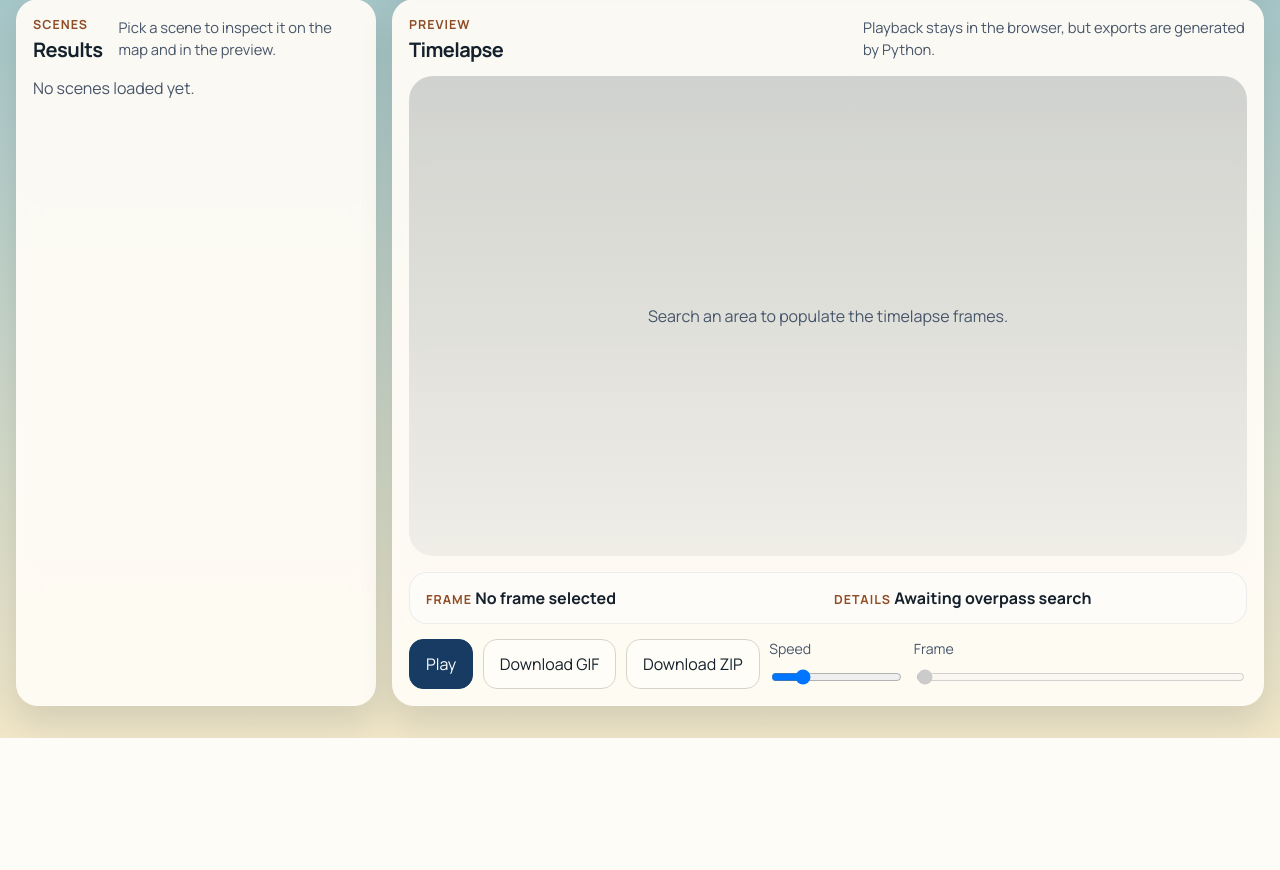
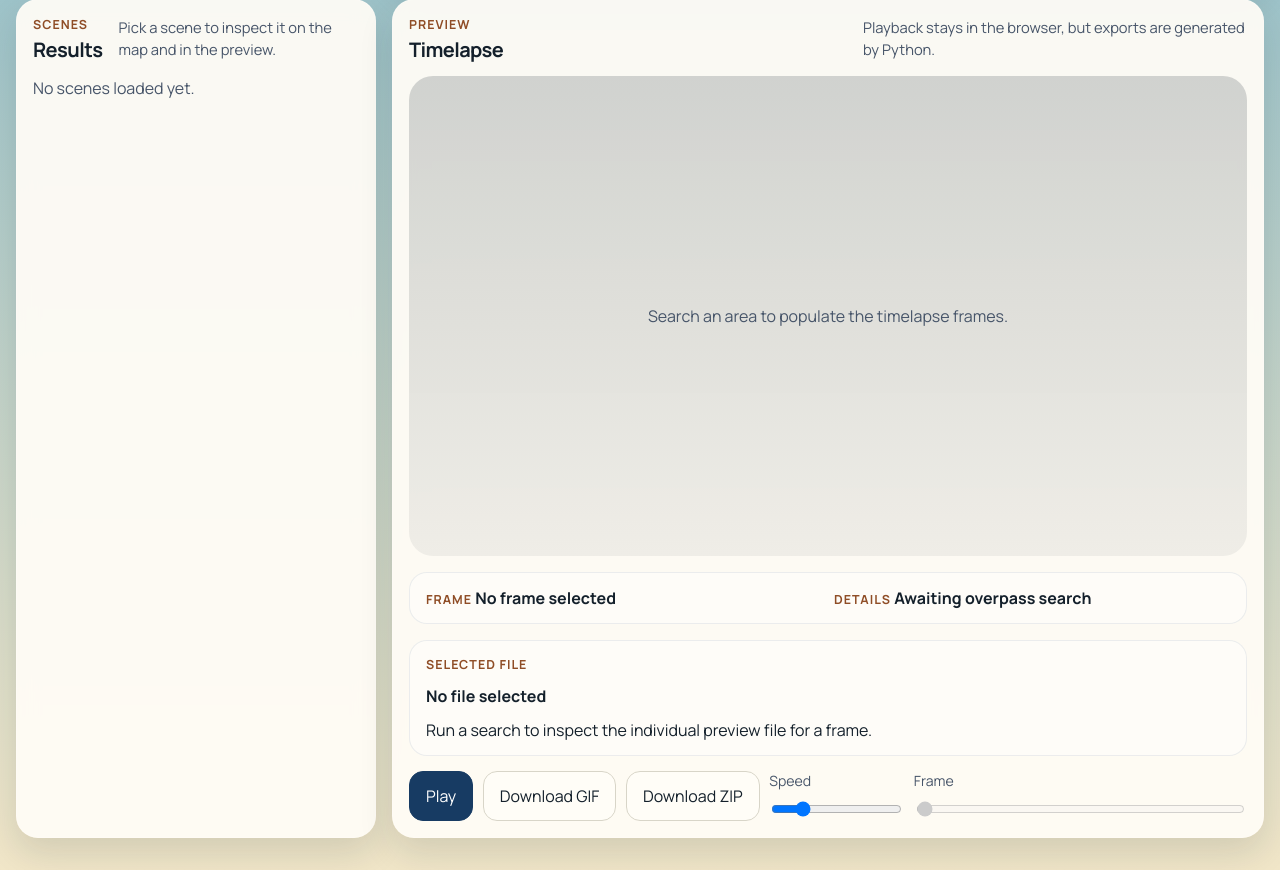
Before and after one commit to yongxingloo/satellite_view_py_html, a Flask app: page / in a window 1280 px wide. Shown: the part 1505-2375 px from the top of the page. Before the commit the page ends 2243 px from the top, so only its background shows below. Run offline with Flask 3, Linux system fonts and the light colour scheme; some libraries are stand-ins or nearby versions.

Commit message:
Improve scene previews and restore date-based timeline playback

```diff
--- a/static/app.js
+++ b/static/app.js
@@ -28,6 +28,8 @@ const playerImage = document.querySelector("#playerImage");
 const playerPlaceholder = document.querySelector("#playerPlaceholder");
 const playerTitle = document.querySelector("#playerTitle");
 const playerSubtitle = document.querySelector("#playerSubtitle");
+const fileNameText = document.querySelector("#fileNameText");
+const fileUrlText = document.querySelector("#fileUrlText");
 const downloadLink = document.querySelector("#downloadLink");
 
 const map = L.map("map", { zoomControl: true }).setView(config.default_center, config.default_zoom);
@@ -61,9 +63,12 @@ const state = {
   anchorLatLng: null,
   drawing: false,
   items: [],
+  resultCards: [],
+  timelineDots: [],
   selectedIndex: -1,
   playing: false,
-  playTimer: null
+  playTimer: null,
+  previewStatus: new Map()
 };
 
 function setStatus(message) {
@@ -186,6 +191,62 @@ function formatSceneDate(value) {
   return value.slice(0, 10);
 }
 
+function differenceInDays(start, end) {
+  return Math.max(0, Math.round((new Date(end) - new Date(start)) / 86400000));
+}
+
+function resolveScenePreviewUrl(scene) {
+  return scene?.frame_url || scene?.fallback_frame_url || "";
+}
+
+function getSceneFileName(scene) {
+  const previewUrl = resolveScenePreviewUrl(scene);
+  if (!previewUrl) {
+    return "No preview file";
+  }
+  return previewUrl.split("/").pop().split("?")[0] || "preview-file";
+}
+
+function markPreviewStatus(url, status) {
+  if (url) {
+    state.previewStatus.set(url, status);
+  }
+}
+
+function preloadPreviewUrl(url) {
+  if (!url) {
+    return Promise.reject(new Error("No preview URL available."));
+  }
+
+  const knownStatus = state.previewStatus.get(url);
+  if (knownStatus === "ready") {
+    return Promise.resolve(url);
+  }
+  if (knownStatus === "error") {
+    return Promise.reject(new Error("Preview file could not be loaded."));
+  }
+
+  return new Promise((resolve, reject) => {
+    const probe = new Image();
+    const timeoutId = window.setTimeout(() => {
+      markPreviewStatus(url, "error");
+      reject(new Error("Preview file timed out while loading."));
+    }, 8000);
+
+    probe.onload = () => {
+      window.clearTimeout(timeoutId);
+      markPreviewStatus(url, "ready");
+      resolve(url);
+    };
+    probe.onerror = () => {
+      window.clearTimeout(timeoutId);
+      markPreviewStatus(url, "error");
+      reject(new Error("Preview file could not be loaded."));
+    };
+    probe.src = url;
+  });
+}
+
 function renderStats(stats) {
   const cards = [
     { label: "Scenes", value: stats.scene_count ?? 0, note: "Frames in sequence" },
@@ -203,6 +264,7 @@ function renderStats(stats) {
 }
 
 function renderTimeline() {
+  state.timelineDots = [];
   timelineScale.innerHTML = "";
   timelineTrack.innerHTML = "";
 
@@ -211,30 +273,71 @@ function renderTimeline() {
     return;
   }
 
-  const first = state.items[0];
-  const last = state.items[state.items.length - 1];
-  timelineScale.innerHTML = `<span>${formatSceneDate(first.datetime)}</span><span>${formatSceneDate(last.datetime)}</span>`;
+  const datedScenes = state.items
+    .map((scene, index) => ({ scene, index }))
+    .filter((entry) => entry.scene.datetime)
+    .sort((left, right) => new Date(left.scene.datetime) - new Date(right.scene.datetime));
 
-  if (state.items.length === 1) {
+  const firstEntry = datedScenes[0] || { scene: state.items[0], index: 0 };
+  const lastEntry = datedScenes[datedScenes.length - 1] || { scene: state.items[state.items.length - 1], index: state.items.length - 1 };
+  const totalDays = datedScenes.length > 1 ? differenceInDays(firstEntry.scene.datetime, lastEntry.scene.datetime) : 0;
+
+  timelineScale.innerHTML = `
+    <span>${formatSceneDate(firstEntry.scene.datetime)}</span>
+    <span>${totalDays ? `${totalDays} days` : "Single day"}</span>
+    <span>${formatSceneDate(lastEntry.scene.datetime)}</span>
+  `;
+
+  if (datedScenes.length <= 1) {
     const dot = document.createElement("button");
     dot.type = "button";
     dot.className = "timeline-dot active";
     dot.style.left = "50%";
-    dot.addEventListener("click", () => selectScene(0, false));
+    dot.title = firstEntry.scene ? `${formatSceneDate(firstEntry.scene.datetime)} ${firstEntry.scene.id}` : "Scene";
+    dot.addEventListener("click", () => selectScene(firstEntry.index, false));
     timelineTrack.append(dot);
+    state.timelineDots.push(dot);
     return;
   }
 
-  state.items.forEach((scene, index) => {
-    const position = (index / (state.items.length - 1)) * 100;
+  const firstTime = new Date(firstEntry.scene.datetime).getTime();
+  const lastTime = new Date(lastEntry.scene.datetime).getTime();
+  const spanMs = Math.max(1, lastTime - firstTime);
+
+  datedScenes.forEach(({ scene, index }) => {
+    const position = ((new Date(scene.datetime).getTime() - firstTime) / spanMs) * 100;
     const dot = document.createElement("button");
     dot.type = "button";
     dot.className = `timeline-dot${index === state.selectedIndex ? " active" : ""}`;
-    dot.style.left = `${position}%`;
+    dot.style.left = `calc(1rem + (${position} * (100% - 2rem) / 100))`;
     dot.title = `${formatSceneDate(scene.datetime)} ${scene.id}`;
     dot.addEventListener("click", () => selectScene(index, false));
     timelineTrack.append(dot);
+    state.timelineDots.push(dot);
   });
+}
+
+function updateSelectionStyles() {
+  state.resultCards.forEach((card, index) => {
+    card.classList.toggle("active", index === state.selectedIndex);
+  });
+  state.timelineDots.forEach((dot, index) => {
+    dot.classList.toggle("active", index === state.selectedIndex);
+  });
+}
+
+function updateHighlightedScene(focusMap) {
+  const selected = state.items[state.selectedIndex];
+  highlightedLayer.clearLayers();
+  if (selected && selected.geometry) {
+    highlightedLayer.addData(selected.geometry);
+    if (focusMap) {
+      const bounds = highlightedLayer.getBounds();
+      if (bounds.isValid()) {
+        map.fitBounds(bounds.pad(0.25));
+      }
+    }
+  }
 }
 
 function renderPlayer() {
@@ -245,18 +348,25 @@ function renderPlayer() {
     playerPlaceholder.hidden = false;
     playerTitle.textContent = "No frame selected";
     playerSubtitle.textContent = "Awaiting overpass search";
+    fileNameText.textContent = "No file selected";
+    fileUrlText.textContent = "Run a search to inspect the individual preview file for a frame.";
     downloadLink.hidden = true;
     return;
   }
 
   const selected = state.items[state.selectedIndex];
-  const frameUrl = selected.frame_url || selected.fallback_frame_url;
+  const frameUrl = resolveScenePreviewUrl(selected);
+  const fileName = getSceneFileName(selected);
   playerTitle.textContent = `${state.selectedIndex + 1} / ${state.items.length}  ${formatSceneDate(selected.datetime)}`;
   playerSubtitle.textContent = `${selected.collection} - ${selected.id} - coverage ${(selected.coverage_score * 100).toFixed(0)}%`;
   timelineInput.value = String(state.selectedIndex);
+  fileNameText.textContent = fileName;
+  fileUrlText.textContent = frameUrl || "This scene does not expose a direct preview file.";
 
   if (frameUrl) {
-    playerImage.src = frameUrl;
+    if (playerImage.src !== frameUrl) {
+      playerImage.src = frameUrl;
+    }
     playerImage.style.display = "block";
     playerPlaceholder.hidden = true;
     downloadLink.href = frameUrl;
@@ -270,6 +380,7 @@ function renderPlayer() {
 }
 
 function renderResults() {
+  state.resultCards = [];
   footprintLayer.clearLayers();
   highlightedLayer.clearLayers();
   resultsList.innerHTML = "";
@@ -285,46 +396,94 @@ function renderResults() {
     if (scene.geometry) {
       footprintLayer.addData(scene.geometry);
     }
+    const previewUrl = resolveScenePreviewUrl(scene);
+    const thumbnailMarkup = previewUrl
+      ? `<img class="result-thumb" src="${previewUrl}" alt="Preview for ${scene.id}" loading="lazy">`
+      : `<div class="result-thumb result-thumb-empty">No preview</div>`;
     const card = document.createElement("article");
-    card.className = `result-card${index === state.selectedIndex ? " active" : ""}`;
+    card.className = "result-card";
     card.innerHTML = `
+      ${thumbnailMarkup}
       <div class="result-content">
         <h3>${formatSceneDate(scene.datetime)}</h3>
         <p>${scene.collection} - ${scene.id}</p>
+        <p>${getSceneFileName(scene)}</p>
         <p>Coverage ${(scene.coverage_score * 100).toFixed(0)}% - Cloud ${scene.cloud_cover == null ? "--" : `${scene.cloud_cover}%`}</p>
       </div>
     `;
     card.addEventListener("click", () => selectScene(index, true));
     resultsList.append(card);
+    state.resultCards.push(card);
   });
 
   renderTimeline();
+  updateHighlightedScene(false);
+  updateSelectionStyles();
   renderPlayer();
 }
 
 function selectScene(index, focusMap) {
   state.selectedIndex = index;
-  const selected = state.items[index];
-  highlightedLayer.clearLayers();
-  if (selected && selected.geometry) {
-    highlightedLayer.addData(selected.geometry);
-    if (focusMap) {
-      const bounds = highlightedLayer.getBounds();
-      if (bounds.isValid()) {
-        map.fitBounds(bounds.pad(0.25));
-      }
-    }
-  }
-  renderResults();
+  updateHighlightedScene(focusMap);
+  updateSelectionStyles();
+  renderPlayer();
 }
 
 function stopPlayback() {
   state.playing = false;
   playButton.textContent = "Play";
   if (state.playTimer) {
-    window.clearInterval(state.playTimer);
+    window.clearTimeout(state.playTimer);
     state.playTimer = null;
   }
+}
+
+function findNextIndex(startIndex) {
+  if (!state.items.length) {
+    return -1;
+  }
+  return (startIndex + 1) % state.items.length;
+}
+
+async function advancePlayback() {
+  if (!state.playing || state.items.length < 2) {
+    return;
+  }
+
+  let attempts = 0;
+  let nextIndex = state.selectedIndex;
+
+  while (attempts < state.items.length) {
+    nextIndex = findNextIndex(nextIndex);
+    const scene = state.items[nextIndex];
+    const previewUrl = resolveScenePreviewUrl(scene);
+
+    if (!previewUrl) {
+      attempts += 1;
+      continue;
+    }
+
+    try {
+      await preloadPreviewUrl(previewUrl);
+      if (!state.playing) {
+        return;
+      }
+      selectScene(nextIndex, false);
+      const intervalMs = Math.max(220, 1000 / Number(speedInput.value || 2));
+      state.playTimer = window.setTimeout(() => {
+        advancePlayback().catch((error) => {
+          setStatus(error.message);
+          stopPlayback();
+        });
+      }, intervalMs);
+      return;
+    } catch (_error) {
+      attempts += 1;
+    }
+  }
+
+  setStatus("Playback stopped because no additional preview files could be loaded.");
+  stopPlayback();
 }
 
 function startPlayback() {
@@ -333,11 +492,10 @@ function startPlayback() {
   }
   state.playing = true;
   playButton.textContent = "Pause";
-  const intervalMs = Math.max(160, 1000 / Number(speedInput.value || 2));
-  state.playTimer = window.setInterval(() => {
-    const nextIndex = (state.selectedIndex + 1) % state.items.length;
-    selectScene(nextIndex, false);
-  }, intervalMs);
+  advancePlayback().catch((error) => {
+    setStatus(error.message);
+    stopPlayback();
+  });
 }
 
 function togglePlayback() {
@@ -384,6 +542,7 @@ async function searchScenes() {
       bbox: state.bbox
     });
     const data = await response.json();
+    state.previewStatus = new Map();
     state.items = data.scenes;
     state.selectedIndex = state.items.length ? 0 : -1;
     setResultCount(state.items.length);
@@ -502,6 +661,28 @@ map.on("mousemove", (event) => {
   state.tempRectangle.setBounds(L.latLngBounds(state.anchorLatLng, event.latlng));
 });
 
+playerImage.addEventListener("load", () => {
+  markPreviewStatus(playerImage.currentSrc, "ready");
+});
+
+playerImage.addEventListener("error", () => {
+  const selected = state.items[state.selectedIndex];
+  const previewUrl = resolveScenePreviewUrl(selected);
+  markPreviewStatus(previewUrl, "error");
+  playerImage.style.display = "none";
+  playerImage.removeAttribute("src");
+  playerPlaceholder.hidden = false;
+  fileUrlText.textContent = previewUrl
+    ? `This preview file failed to load: ${previewUrl}`
+    : "This scene does not expose a direct preview file.";
+  if (state.playing) {
+    advancePlayback().catch((error) => {
+      setStatus(error.message);
+      stopPlayback();
+    });
+  }
+});
+
 renderStats({ scene_count: 0, range_label: "--", average_revisit_days: null, average_cloud_cover: null });
 renderResults();
 setPlayerButtonState();
--- a/static/styles.css
+++ b/static/styles.css
@@ -230,7 +230,8 @@ select {
 }
 
 .status-strip,
-.player-meta {
+.player-meta,
+.file-panel {
   display: grid;
   grid-template-columns: repeat(2, minmax(0, 1fr));
   gap: 0.75rem;
@@ -239,6 +240,21 @@ select {
   border-radius: 18px;
   background: rgba(255, 255, 255, 0.42);
   border: 1px solid rgba(23, 59, 99, 0.08);
+}
+
+.file-panel {
+  grid-template-columns: 1fr;
+}
+
+.file-panel strong,
+.file-panel p {
+  min-width: 0;
+}
+
+.file-url {
+  margin: 0;
+  overflow-wrap: anywhere;
+  word-break: break-word;
 }
 
 .map-toolbar {
--- a/templates/index.html
+++ b/templates/index.html
@@ -171,6 +171,12 @@
             </div>
           </div>
 
+          <div class="file-panel">
+            <span class="status-label">Selected file</span>
+            <strong id="fileNameText">No file selected</strong>
+            <p id="fileUrlText" class="file-url">Run a search to inspect the individual preview file for a frame.</p>
+          </div>
+
           <div class="player-controls">
             <button id="playButton" type="button" class="button button-primary" disabled>Play</button>
             <button id="exportButton" type="button" class="button" disabled>Download GIF</button>
@@ -185,7 +191,7 @@
             </label>
           </div>
 
-          <a id="downloadLink" class="download-link" href="#" target="_blank" rel="noreferrer noopener" hidden>Open frame</a>
+          <a id="downloadLink" class="download-link" href="#" target="_blank" rel="noreferrer noopener" hidden>Open selected file</a>
         </section>
       </section>
     </section>
```
Also changed, not shown: other parts of static/styles.css (+31 -0 lines).
